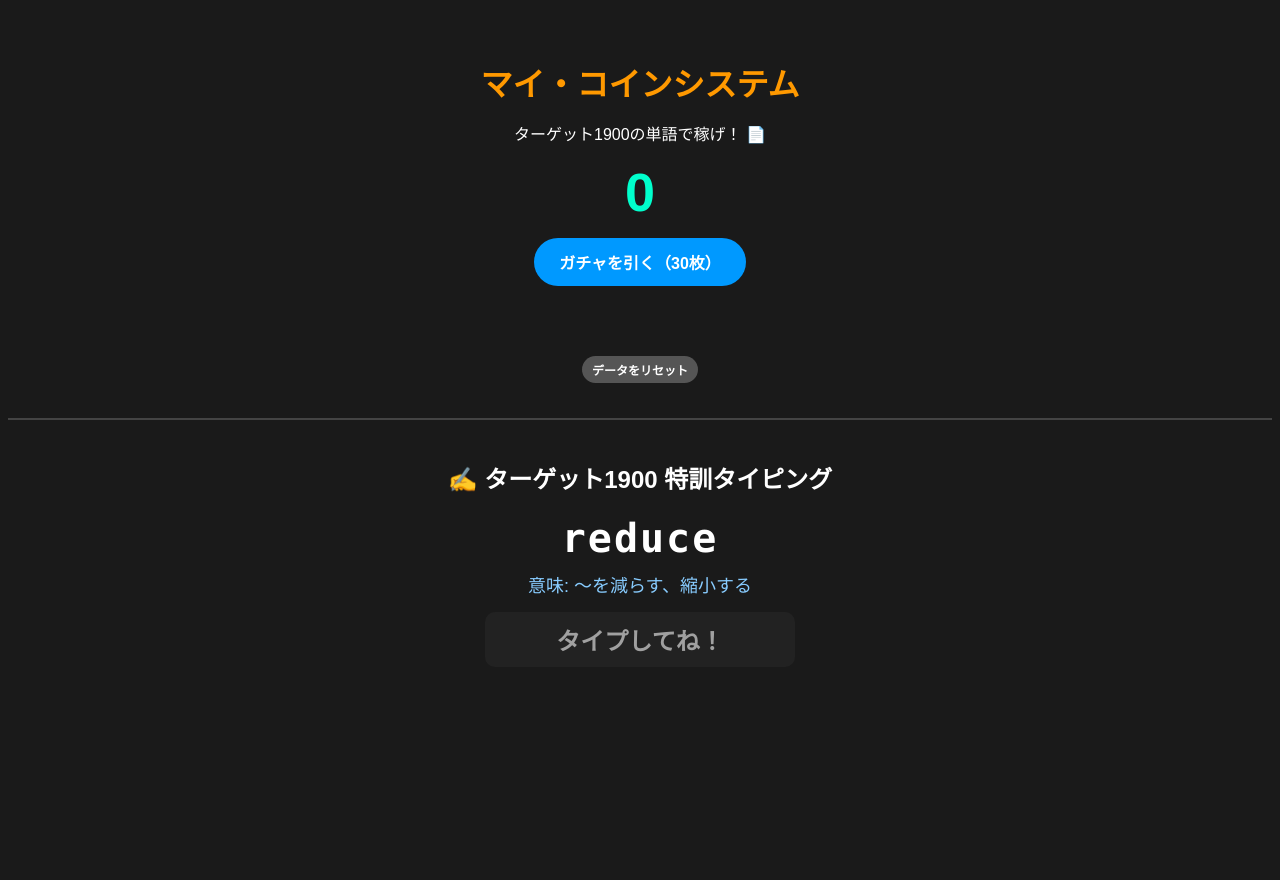
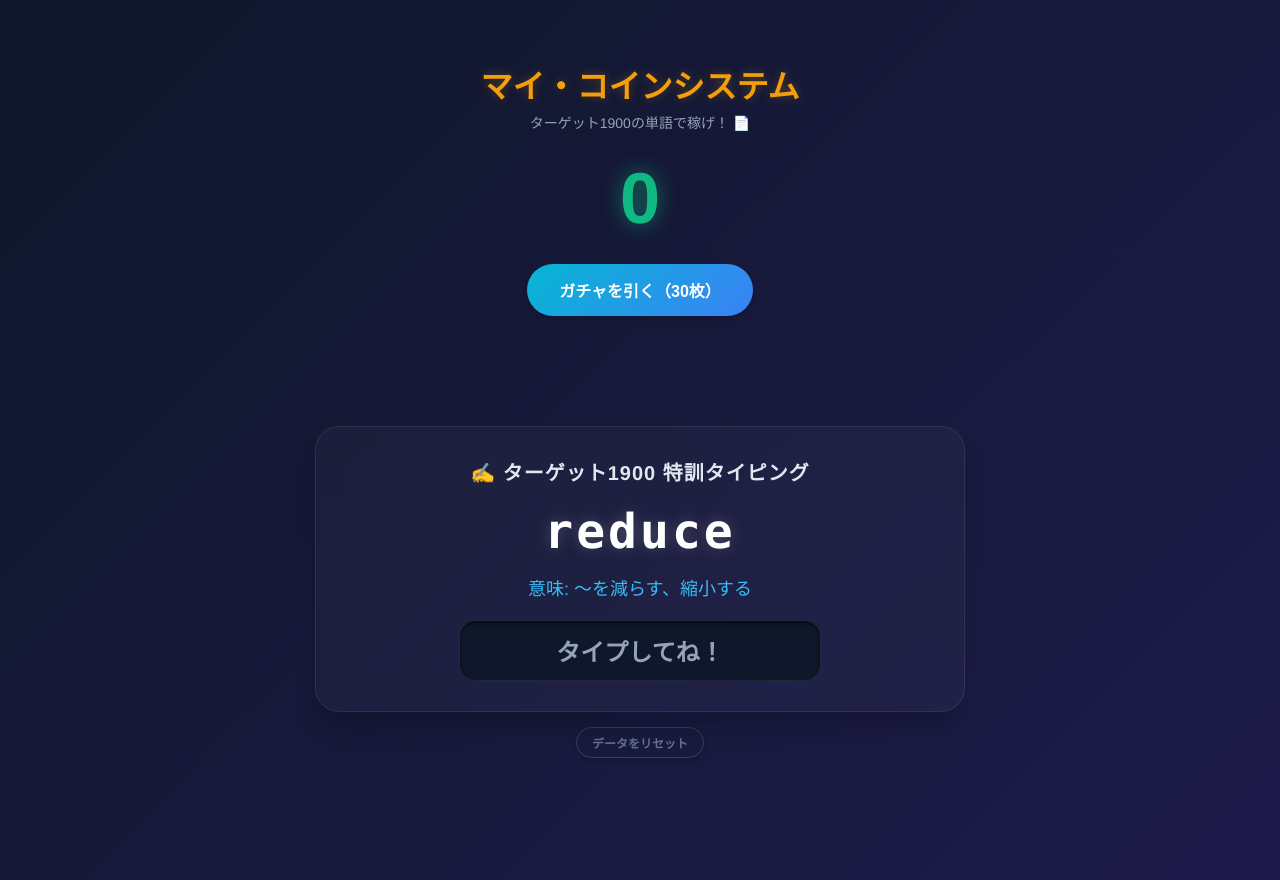
Before and after one commit to iissune12/coin-and-typing, a plain HTML site: page index.html in a window 1280 px wide. Before the commit the page ends 800 px from the top, so only its background shows below. Drawn offline with Linux system fonts and the light colour scheme.

Commit message:
Add files via upload

```diff
--- a/index.html
+++ b/index.html
@@ -2,96 +2,176 @@
 <html lang="ja">
 <head>
     <meta charset="UTF-8">
-    <title>ターゲット1900タイピング＆ガチャ</title>
+    <meta name="viewport" content="width=device-width, initial-scale=1.0">
+    <title>ターゲット1900 タイピング＆ガチャ</title>
 
     <style>
+        /* 🌌 1. 画面全体の背景を美しいグラデーションに */
         body {
-            background-color: #1a1a1a;
-            color: white;
-            font-family: sans-serif;
+            background: linear-gradient(135deg, #0f172a 0%, #1e1b4b 100%);
+            color: #f8fafc;
+            font-family: 'Helvetica Neue', Arial, sans-serif;
             text-align: center;
-            padding-top: 30px;
+            min-height: 100vh;
+            margin: 0;
+            padding: 40px 20px;
+            display: flex;
+            flex-direction: column;
+            align-items: center;
         }
+
+        /* 📦 メインのコンテンツを囲む中央の白いコンテナ */
+        .container {
+            max-width: 650px;
+            width: 100%;
+        }
+
         h1 {
-            color: #ff9900;
+            color: #f59e0b; /* 綺麗なゴールド */
             font-size: 32px;
+            font-weight: 800;
             margin-bottom: 5px;
+            text-shadow: 0 0 10px rgba(245, 158, 11, 0.3);
         }
+
+        .subtitle {
+            color: #94a3b8;
+            font-size: 14px;
+            margin-bottom: 25px;
+        }
+
+        /* 🪙 コインカウンターを巨大なネオン風に */
         .counter-text {
-            font-size: 54px;
-            font-weight: bold;
-            color: #00ffcc;
-            margin: 10px 0;
+            font-size: 72px;
+            font-weight: 900;
+            color: #10b981; /* エメラルドグリーン */
+            margin: 15px 0;
+            text-shadow: 0 0 20px rgba(16, 185, 129, 0.6);
+            transition: color 0.5s, text-shadow 0.5s;
         }
+
+        /* 🔘 ボタンのベースデザイン */
         .btn {
             color: white;
-            padding: 12px 25px;
-            border-radius: 30px;
+            padding: 14px 32px;
+            border-radius: 50px;
             border: none;
             font-size: 16px;
             font-weight: bold;
             cursor: pointer;
-            margin: 5px;
+            margin: 10px;
+            box-shadow: 0 4px 6px -1px rgba(0, 0, 0, 0.1), 0 2px 4px -1px rgba(0, 0, 0, 0.06);
+            transition: all 0.3s cubic-bezier(0.4, 0, 0.2, 1); /* ふわっと動かす魔法 */
         }
-        .btn-gacha { background-color: #0099ff; }
-        .btn-reset { background-color: #555; font-size: 12px; padding: 5px 10px; }
-        .btn-reset:hover { background-color: #ff3333; }
+
+        /* ⚡ マウスを乗せたとき（Hover）の浮き上がる演出 */
+        .btn:hover {
+            transform: translateY(-2px); /* 2px上に浮かす */
+            box-shadow: 0 10px 15px -3px rgba(0, 0, 0, 0.3);
+        }
+
+        .btn-gacha {
+            background: linear-gradient(135deg, #06b6d4 0%, #3b82f6 100%); /* 青からシアンのグラデ */
+        }
+        .btn-gacha:hover {
+            box-shadow: 0 0 15px rgba(6, 182, 212, 0.5);
+        }
+
+        .btn-reset {
+            background-color: transparent;
+            color: #64748b;
+            font-size: 12px;
+            padding: 6px 15px;
+            border: 1px solid #334155;
+            margin-top: 15px;
+        }
+        .btn-reset:hover {
+            background-color: #ef4444;
+            color: white;
+            border-color: #ef4444;
+        }
 
         .result-box {
+            margin: 20px 0;
+            font-size: 22px;
+            font-weight: bold;
+            color: #fbbf24;
+            min-height: 40px;
+            text-shadow: 0 0 8px rgba(251, 191, 36, 0.3);
+        }
+
+        /* ✍️ 2. タイピングエリア（グラスモフィズム：磨りガラス効果） */
+        .typing-section {
+            margin-top: 40px;
+            background: rgba(255, 255, 255, 0.03); /* 超微細な白色を乗せる */
+            backdrop-filter: blur(12px); /* 背景をボカす */
+            -webkit-backdrop-filter: blur(12px);
+            border: 1px solid rgba(255, 255, 255, 0.08); /* 繊細な白い境界線 */
+            padding: 30px 20px;
+            border-radius: 24px;
+            box-shadow: 0 20px 25px -5px rgba(0, 0, 0, 0.2);
+        }
+
+        .typing-section h2 {
+            font-size: 20px;
+            margin-top: 0;
+            color: #e2e8f0;
+            letter-spacing: 1px;
+        }
+
+        /* 🔤 出題される英単語（フォントを美しく読みやすく） */
+        .word-display {
+            font-size: 48px;
+            font-family: 'JetBrains Mono', 'Fira Code', 'Consolas', monospace;
+            font-weight: 700;
+            color: #ffffff;
+            letter-spacing: 3px;
             margin: 15px 0;
-            font-size: 20px;
-            font-weight: bold;
-            color: #ffff00;
-            min-height: 30px;
+            text-shadow: 0 0 15px rgba(255, 255, 255, 0.2);
         }
-        .typing-section {
-            margin-top: 30px;
-            border-top: 2px solid #444;
-            padding-top: 20px;
-        }
-        .word-display {
-            font-size: 40px;
-            font-family: 'Consolas', monospace;
-            font-weight: bold;
-            color: #ffffff;
-            letter-spacing: 2px;
-            margin: 10px 0;
-        }
+
         .meaning-display {
             font-size: 18px;
-            color: #88ccff;
-            margin-bottom: 15px;
+            color: #38bdf8; /* 明るい水色 */
+            font-weight: 500;
+            margin-bottom: 20px;
         }
+
+        /* ⌨️ 入力ステータスの箱をクールなデザインに */
         .status-display {
             font-size: 24px;
             font-family: 'Consolas', monospace;
             font-weight: bold;
-            color: #a0a0a0;
-            background-color: #222;
+            color: #94a3b8;
+            background-color: #0f172a;
             display: inline-block;
-            padding: 10px 30px;
-            border-radius: 10px;
-            min-width: 250px;
+            padding: 12px 40px;
+            border-radius: 16px;
+            border: 1px solid #1e293b;
+            min-width: 280px;
+            box-shadow: inset 0 2px 4px 0 rgba(0, 0, 0, 0.6);
         }
     </style>
 </head>
 <body>
 
+    <div class="container">
         <h1 id="mainTitle">マイ・コインシステム</h1>
-    <p>ターゲット1900の単語で稼げ！ 📄</p>
+        <div class="subtitle">ターゲット1900の単語で稼げ！ 📄</div>
 
         <div id="coinCount" class="counter-text">0</div>
 
         <button class="btn btn-gacha" onclick="drawGacha()">ガチャを引く（30枚）</button>
         <div id="gachaResult" class="result-box"></div>
 
-    <button class="btn btn-reset" onclick="resetData()">データをリセット</button>
-
         <div class="typing-section">
             <h2>✍️ ターゲット1900 特訓タイピング</h2>
             <div id="wordDisplay" class="word-display">loading...</div>
             <div id="meaningDisplay" class="meaning-display">意味: 読み込み中</div>
             <div id="statusDisplay" class="status-display">ここにタイプしてね！</div>
+        </div>
+
+        <button class="btn btn-reset" onclick="resetData()">データをリセット</button>
     </div>
 
     <script src="words.js"></script>
@@ -101,16 +181,20 @@
         let currentWordData = {};
         let typedChars = "";
 
-        // ※ `wordList` は words.js から自動的に読み込まれています
-
         function updateCoinDisplay() {
             document.getElementById("coinCount").innerText = coin;
             if (coin >= 10) {
-                document.getElementById("coinCount").style.color = "#ffd700";
+                // 🪙 10コイン以上：ゴールドネオン
+                document.getElementById("coinCount").style.color = "#fbbf24";
+                document.getElementById("coinCount").style.textShadow = "0 0 20px rgba(251, 191, 36, 0.6)";
                 document.getElementById("mainTitle").innerText = "✨ 億万長者への第一歩 ✨";
+                document.getElementById("mainTitle").style.color = "#fbbf24";
             } else {
-                document.getElementById("coinCount").style.color = "#00ffcc";
+                // 🟢 初期状態：エメラルドネオン
+                document.getElementById("coinCount").style.color = "#10b981";
+                document.getElementById("coinCount").style.textShadow = "0 0 20px rgba(16, 185, 129, 0.6)";
                 document.getElementById("mainTitle").innerText = "マイ・コインシステム";
+                document.getElementById("mainTitle").style.color = "#f59e0b";
             }
         }
 
@@ -125,7 +209,7 @@
             document.getElementById("wordDisplay").innerText = currentWordData.word;
             document.getElementById("meaningDisplay").innerText = "意味: " + currentWordData.meaning;
             document.getElementById("statusDisplay").innerText = "タイプしてね！";
-            document.getElementById("statusDisplay").style.color = "#a0a0a0";
+            document.getElementById("statusDisplay").style.color = "#94a3b8";
         }
 
         window.addEventListener("keydown", function(event) {
@@ -138,7 +222,7 @@
                 typedChars = typedChars + pressedKey;
                 let statusLabel = document.getElementById("statusDisplay");
                 statusLabel.innerText = typedChars;
-                statusLabel.style.color = "#00ffcc";
+                statusLabel.style.color = "#10b981"; // 成功時はエメラルドグリーンに光る
 
                 if (typedChars === currentWordData.word) {
                     coin = coin + 50;
@@ -146,13 +230,13 @@
                     saveGame();
 
                     statusLabel.innerText = "🎉 CLEAR! (+50枚)";
-                    statusLabel.style.color = "#ffff00";
+                    statusLabel.style.color = "#fbbf24"; // ゴールドに光る
                     setTimeout(nextQuestion, 1000);
                 }
             } else {
                 let statusLabel = document.getElementById("statusDisplay");
                 statusLabel.innerText = typedChars + " ❌";
-                statusLabel.style.color = "#ff3333";
+                statusLabel.style.color = "#ef4444"; // ミスは赤
             }
         });
 
@@ -161,7 +245,7 @@
 
             if (coin < 30) {
                 resultLabel.innerText = "❌ コインが足りません！タイピングで勉強して稼ごう。";
-                resultLabel.style.color = "#ff3333";
+                resultLabel.style.color = "#ef4444";
                 return;
             }
 
@@ -173,7 +257,7 @@
             let randomIndex = Math.floor(Math.random() * 景品.length);
             let selectedItem = 景品[randomIndex];
 
-            resultLabel.style.color = "#ffff00";
+            resultLabel.style.color = "#fbbf24";
             resultLabel.innerText = "ガチャン！ 当たったのは… 【 " + selectedItem + " 】！";
         }
 
```
Lines whose indentation alone changed are shown as unchanged.
